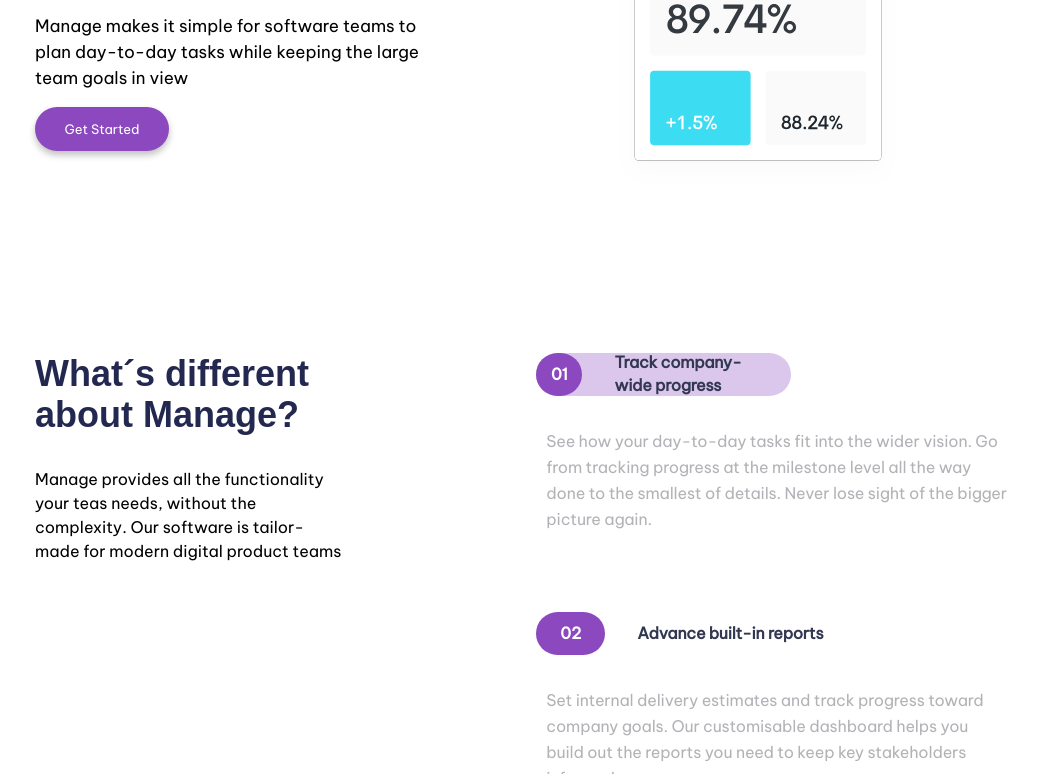
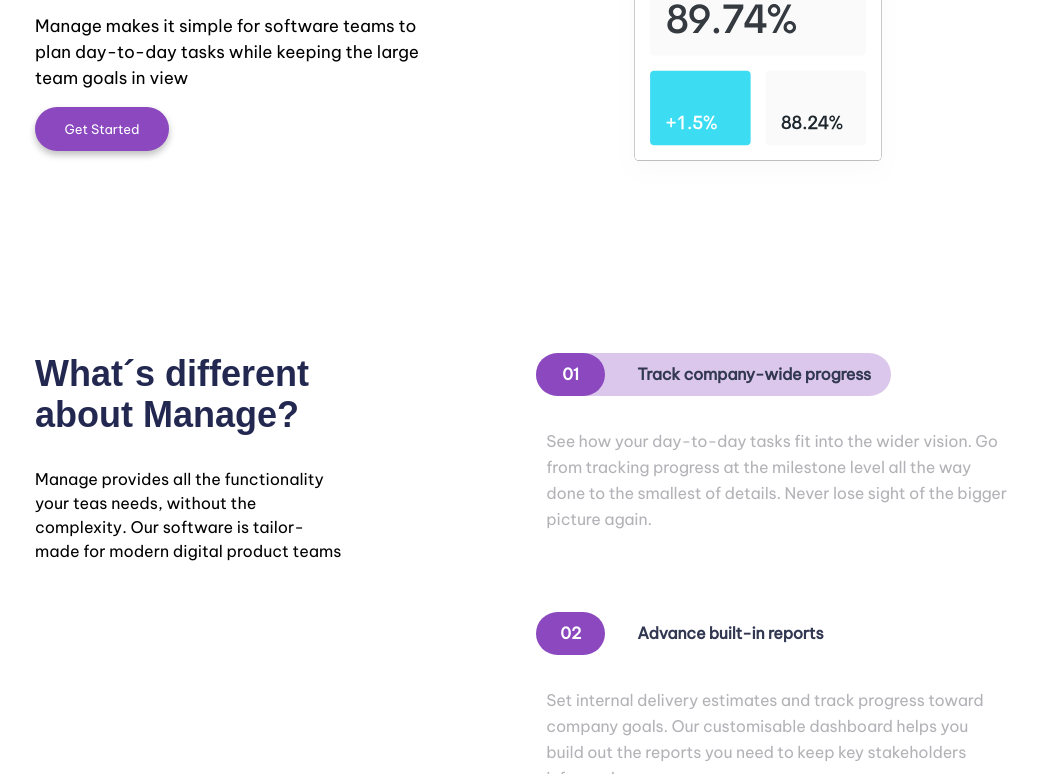
Before and after one commit to ramirosarasola/CTD_FrontEnd-I, a plain HTML site: page index.html in a window 1280 px wide. In both pictures the pointer is over the element 890 px from the left and 863 px from the top of the page. Shown: the part 489-1263 px from the top of the page, without its empty margins (123-1161 px from the left). Drawn offline with Linux system fonts and the light colour scheme.

Commit message:
Arreglo problemas con el hover en card__title

```diff
--- a/css/style.css
+++ b/css/style.css
@@ -778,7 +778,7 @@ body {
 
     .card--title:hover {
         background-color: #8B48BF4D;
-        width: 55%;
+        width: fit-content;
         padding-right: 20px;
         border-top-right-radius: 30px;
         border-bottom-right-radius: 30px;
```
